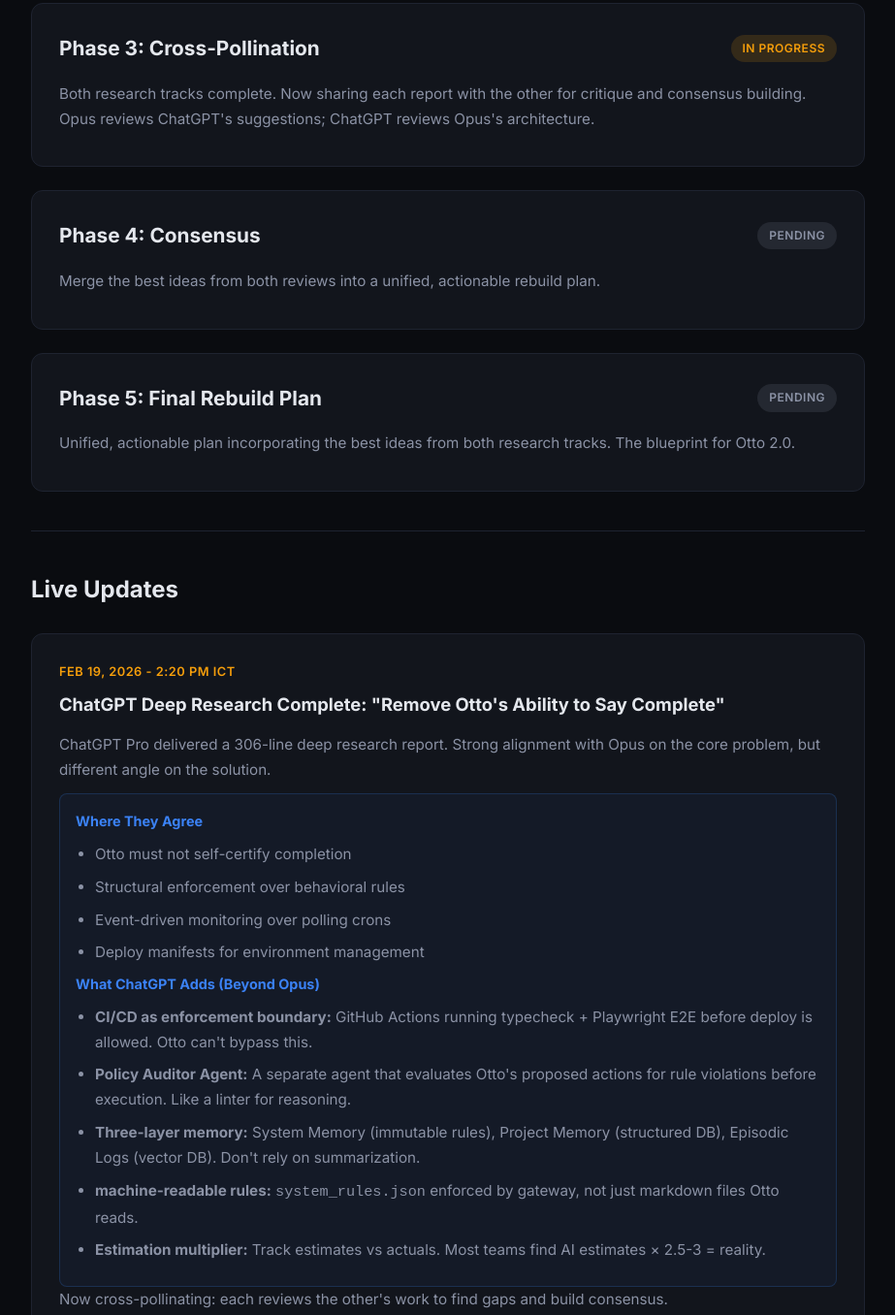
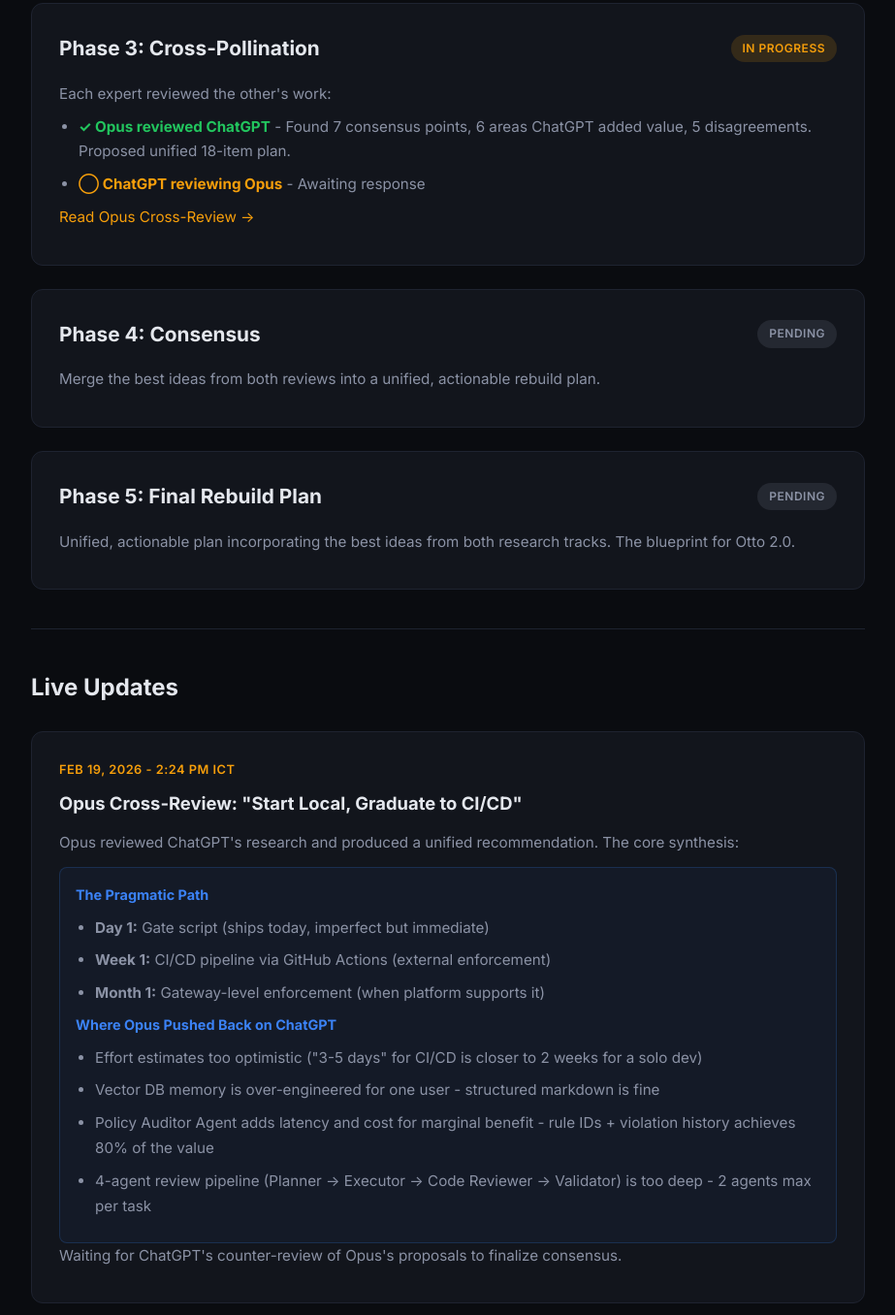
Before and after one commit to mikehelm/SavingPrivateOtto, a plain HTML site: page index.html in a window 1280 px wide. Shown: the part 1111-2467 px from the top of the page at 97% size, without its empty margins (178-1101 px from the left). Drawn offline with Linux system fonts and the light colour scheme.

Commit message:
Phase 3 update: Opus cross-review findings on site

```diff
--- a/index.html
+++ b/index.html
@@ -205,7 +205,12 @@
       <h2>Phase 3: Cross-Pollination</h2>
       <span class="phase-badge badge-active">In Progress</span>
     </div>
-    <p>Both research tracks complete. Now sharing each report with the other for critique and consensus building. Opus reviews ChatGPT's suggestions; ChatGPT reviews Opus's architecture.</p>
+    <p>Each expert reviewed the other's work:</p>
+    <ul>
+      <li><strong style="color:var(--green)">&#10003; Opus reviewed ChatGPT</strong> - Found 7 consensus points, 6 areas ChatGPT added value, 5 disagreements. Proposed unified 18-item plan.</li>
+      <li><strong style="color:var(--accent)">&#9711; ChatGPT reviewing Opus</strong> - Awaiting response</li>
+    </ul>
+    <p><a href="https://github.com/mikehelm/SavingPrivateOtto/blob/main/OPUS-CROSS-REVIEW.md" target="_blank">Read Opus Cross-Review &rarr;</a></p>
   </div>
 
   <div class="phase">
@@ -228,6 +233,28 @@
 
   <!-- BLOG / LIVE UPDATES -->
   <h2 style="margin-bottom: 24px; font-size: 1.5rem;">Live Updates</h2>
+
+  <div class="blog-entry" id="entry-4">
+    <div class="timestamp">Feb 19, 2026 - 2:24 PM ICT</div>
+    <h3>Opus Cross-Review: "Start Local, Graduate to CI/CD"</h3>
+    <p>Opus reviewed ChatGPT's research and produced a unified recommendation. The core synthesis:</p>
+    <div class="findings">
+      <h4>The Pragmatic Path</h4>
+      <ul>
+        <li><strong>Day 1:</strong> Gate script (ships today, imperfect but immediate)</li>
+        <li><strong>Week 1:</strong> CI/CD pipeline via GitHub Actions (external enforcement)</li>
+        <li><strong>Month 1:</strong> Gateway-level enforcement (when platform supports it)</li>
+      </ul>
+      <h4>Where Opus Pushed Back on ChatGPT</h4>
+      <ul>
+        <li>Effort estimates too optimistic ("3-5 days" for CI/CD is closer to 2 weeks for a solo dev)</li>
+        <li>Vector DB memory is over-engineered for one user - structured markdown is fine</li>
+        <li>Policy Auditor Agent adds latency and cost for marginal benefit - rule IDs + violation history achieves 80% of the value</li>
+        <li>4-agent review pipeline (Planner &rarr; Executor &rarr; Code Reviewer &rarr; Validator) is too deep - 2 agents max per task</li>
+      </ul>
+    </div>
+    <p>Waiting for ChatGPT's counter-review of Opus's proposals to finalize consensus.</p>
+  </div>
 
   <div class="blog-entry" id="entry-3">
     <div class="timestamp">Feb 19, 2026 - 2:20 PM ICT</div>
@@ -288,7 +315,7 @@
 
 <div class="footer">
   <p>Saving Private Otto &mdash; A project by Mike &amp; Otto | <a href="https://github.com/mikehelm/SavingPrivateOtto">GitHub</a></p>
-  <p style="margin-top: 8px;">Last updated: <span id="last-updated">Feb 19, 2026 2:20 PM ICT</span></p>
+  <p style="margin-top: 8px;">Last updated: <span id="last-updated">Feb 19, 2026 2:24 PM ICT</span></p>
 </div>
 
 </body>
```
Also changed, not shown: 1 other file.
